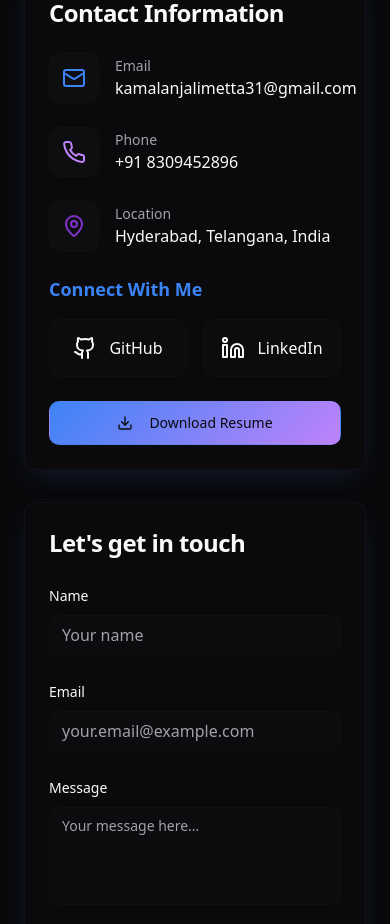
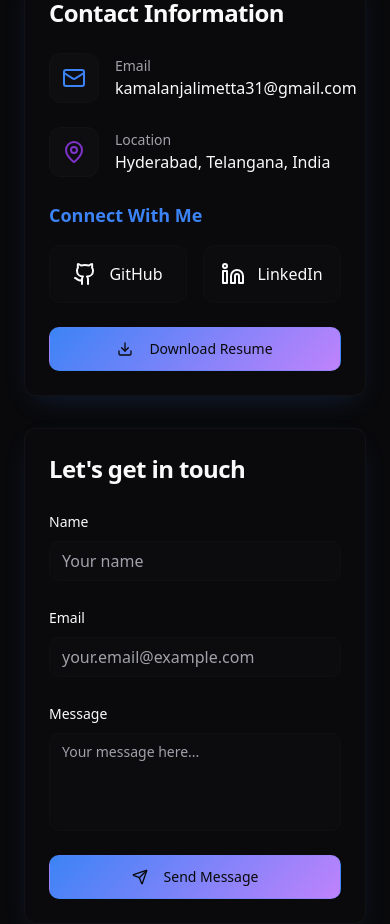
Before and after one commit to Kamalanjali/MLK-Portfolio-site-2025, a React (Vite) app: page / in a window 390 px wide. Shown: the part 9640-10564 px from the top of the page. Built offline with nearby package versions, Linux system fonts and the light colour scheme.

Commit message:
Remove phone number field

```diff
--- a/src/components/Contact.tsx
+++ b/src/components/Contact.tsx
@@ -2,7 +2,7 @@ import { Card, CardContent, CardHeader, CardTitle } from "@/components/ui/enhanc
 import { Button } from "@/components/ui/enhanced-button"
 import { Input } from "@/components/ui/input"
 import { Textarea } from "@/components/ui/textarea"
-import { Github, Linkedin, Mail, MapPin, Download, Send, Phone } from "lucide-react"
+import { Github, Linkedin, Mail, MapPin, Download, Send } from "lucide-react"
 import { useState } from "react"
 import { useScrollAnimation } from "@/hooks/useScrollAnimation"
 import emailjs from '@emailjs/browser'
@@ -62,13 +62,6 @@ const Contact = () => {
       value: "kamalanjalimetta31@gmail.com",
       href: "mailto:kamalanjalimetta31@gmail.com",
       color: "text-primary"
-    },
-    {
-      icon: <Phone className="w-6 h-6" />,
-      label: "Phone",
-      value: "+91 8309452896",
-      href: "tel:+918309452896",
-      color: "text-accent"
     },
     {
       icon: <MapPin className="w-6 h-6" />,
```
